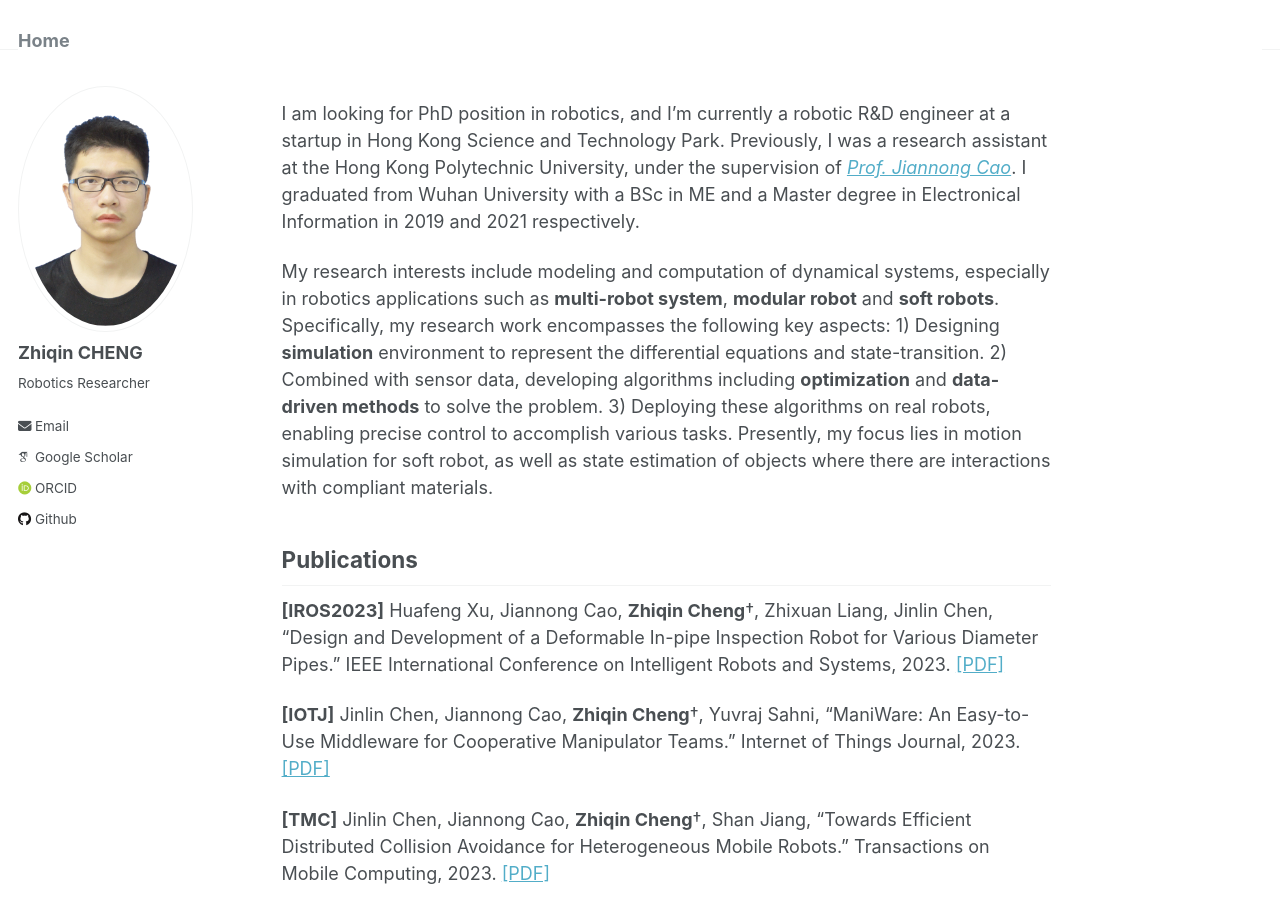
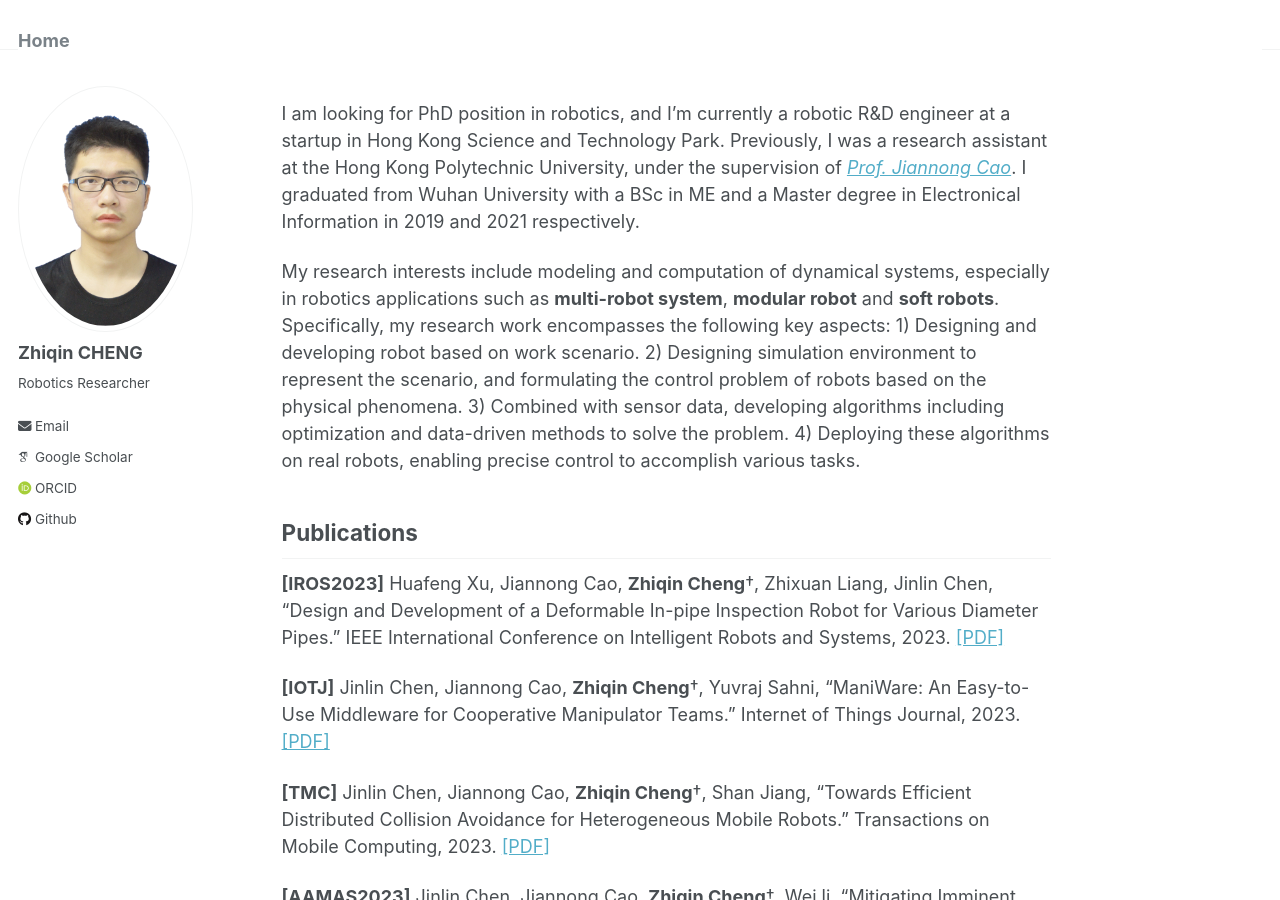
Before and after one commit to aaronworry/aaronworry.github.io, a Jekyll site: the page built from _pages/about.md, in a window 1280 px wide and 900 px high. Built offline with Jekyll 4.4.1, drawn with Linux system fonts in a browser that asks for light colours; some web fonts are replaced.

Commit message:
modified:   _pages/about.md

```diff
--- a/_pages/about.md
+++ b/_pages/about.md
@@ -9,7 +9,7 @@ redirect_from:
 
 I am looking for PhD position in robotics, and I’m currently a robotic R&D engineer at a startup in Hong Kong Science and Technology Park. Previously, I was a research assistant at the Hong Kong Polytechnic University, under the supervision of *[Prof. Jiannong Cao](https://www4.comp.polyu.edu.hk/~csjcao/)*. I graduated from Wuhan University with a BSc in ME and a Master degree in Electronical Information in 2019 and 2021 respectively.
 
-My research interests include modeling and computation of dynamical systems, especially in robotics applications such as **multi-robot system**, **modular robot** and **soft robots**. Specifically, my research work encompasses the following key aspects: 1) Designing **simulation** environment to represent the differential equations and state-transition. 2) Combined with sensor data, developing algorithms including **optimization** and **data-driven methods** to solve the problem. 3) Deploying these algorithms on real robots, enabling precise control to accomplish various tasks. Presently, my focus lies in motion simulation for soft robot, as well as state estimation of objects where there are interactions with compliant materials.
+My research interests include modeling and computation of dynamical systems, especially in robotics applications such as **multi-robot system**, **modular robot** and **soft robots**. Specifically, my research work encompasses the following key aspects: 1) Designing and developing robot based on work scenario. 2) Designing simulation environment to represent the scenario, and formulating the control problem of robots based on the physical phenomena. 3) Combined with sensor data, developing algorithms including optimization and data-driven methods to solve the problem. 4) Deploying these algorithms on real robots, enabling precise control to accomplish various tasks.
 
 Publications
 ------
```
